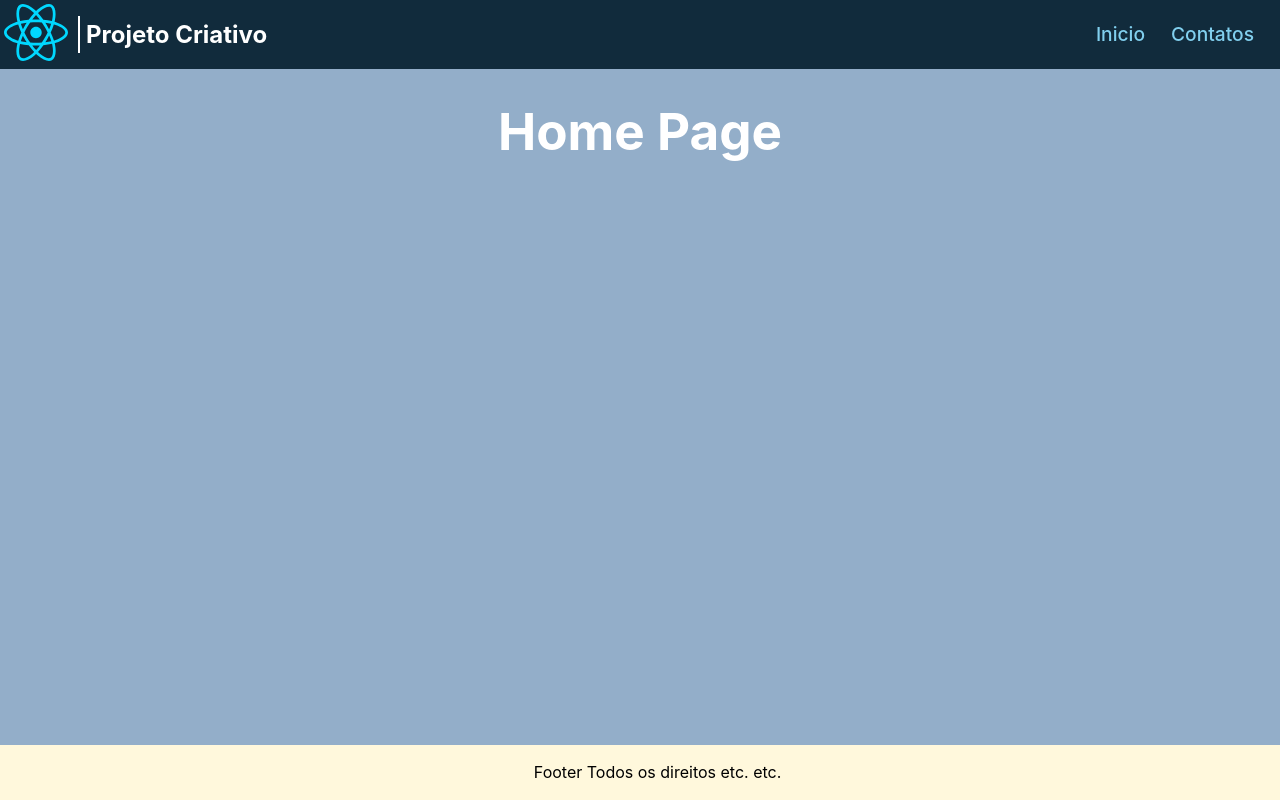
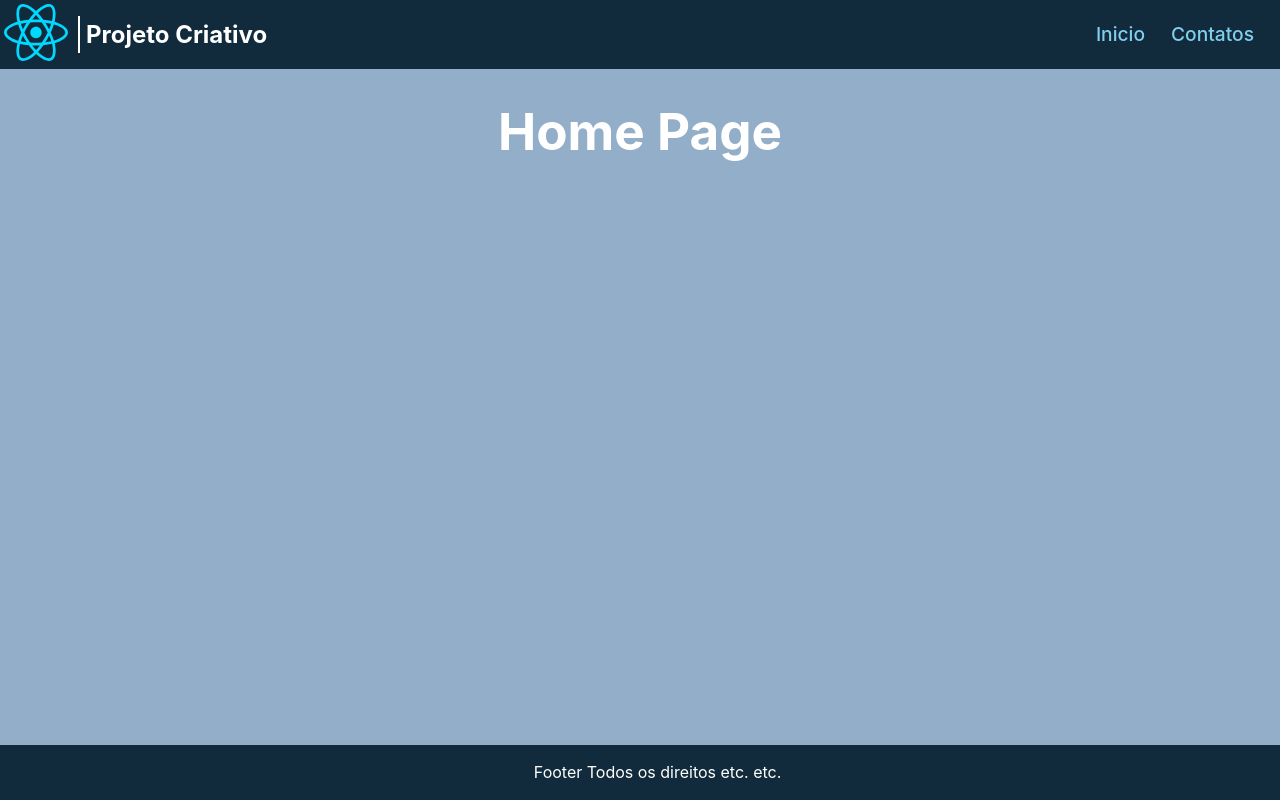
Before and after one commit to RaimundoNCN/React-web, a React (Vite) app: page / in a window 1280 px wide. Built offline with nearby package versions, Linux system fonts and the light colour scheme.

Commit message:
ajustes de cores do footer

```diff
--- a/src/Style/StyleFooter.css
+++ b/src/Style/StyleFooter.css
@@ -1,11 +1,10 @@
 footer {
-  background-color: cornsilk;
-  color: black;
+  background-color: #112b3c;
 
+  position: fixed;
   padding: 1.1em;
-  position: fixed;
   left: 0;
   bottom: 0;
+  width: 100%;
   text-align: center;
-  width: 100%;
 }
```
